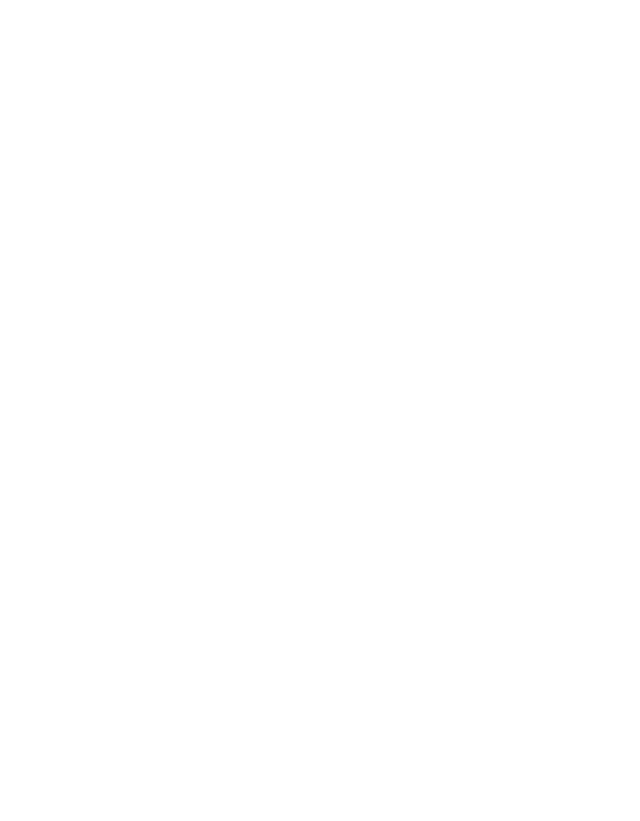
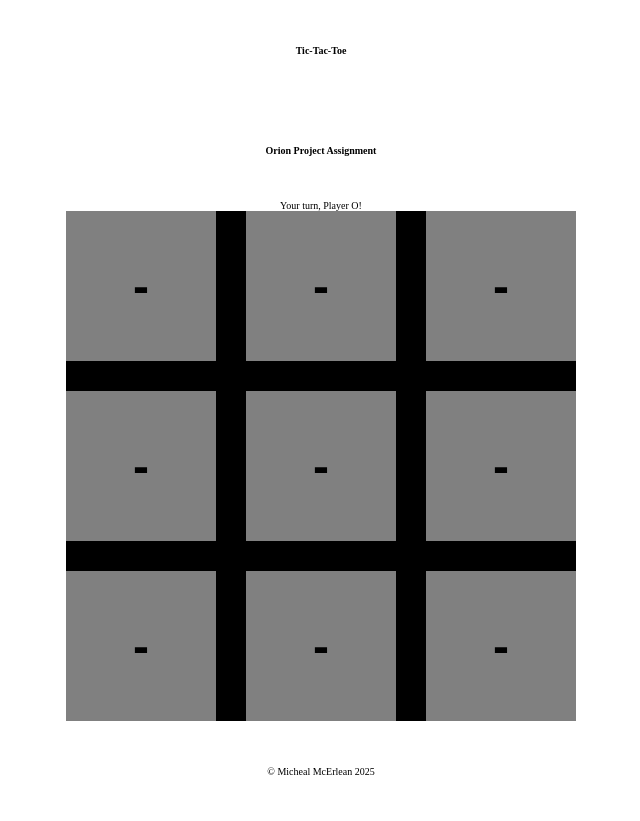
Before and after one commit to MichealMcErlean/odin-tic-tac-toe, a plain HTML site: page index.html in a window 1280 px wide. Shown: the whole page, without its empty margins (319-959 px from the left). Before the commit the page ends 800 px from the top, so only its background shows below. Drawn offline with Linux system fonts and the light colour scheme.

Commit message:
GUI is functional
Can make moves, and the game displays a message
on victory.

```diff
--- a/index.html
+++ b/index.html
@@ -5,9 +5,23 @@
   <meta name="viewport" content="width=device-width, initial-scale=1.0">
   <title>Tic-Tac-Toe</title>
   <link rel="stylesheet" href="style.css">
-  <script src="script.js"></script>
+  <script src="script.js" defer></script>
 </head>
 <body>
+  <header>
+    <h1>Tic-Tac-Toe</h1>
+    <h2>Orion Project Assignment</h2>
+  </header>
+  <main>
+    <div class="playerStatus">
 
+    </div>
+    <div class="board">
+
+    </div>
+  </main>
+  <footer>
+    &copy; Micheal McErlean 2025
+  </footer>
 </body>
 </html>
--- a/script.js
+++ b/script.js
@@ -22,14 +22,14 @@ function Gameboard() {
     }
   }
 
-  const reportValue = function(row, col) {
-    console.log(board[row][col].getValue());
-  }
+  // const reportValue = function(row, col) {
+  //   console.log(board[row][col].getValue());
+  // }
 
-  const printBoard = function() {
-    let printedBoard = board.map((row) => row.map((cell) => cell.getValue()));
-    console.table(printedBoard);
-  }
+  // const printBoard = function() {
+  //   let printedBoard = board.map((row) => row.map((cell) => cell.getValue()));
+  //   console.table(printedBoard);
+  // }
 
   const checkForWin = function(player) {
     const playerToken = player.getToken();
@@ -68,7 +68,7 @@ function Gameboard() {
 
   const checkDiagonalWin = function(token) {
     let playerWin = false;
-    if (board[1][1] == token) {
+    if ((board[1][1]).getValue() == token) {
       if (((board[0][0]).getValue() == token &&
               (board[2][2]).getValue() == token) ||
           ((board[2][0]).getValue() == token &&
@@ -80,7 +80,7 @@ function Gameboard() {
     return playerWin;
   }
 
-  return {getBoard, makeMove, printBoard, reportValue, checkForWin};
+  return {getBoard, makeMove, checkForWin};
 }
 
 function Cell() {
@@ -145,19 +145,65 @@ function GameController() {
   const swapActivePlayer = () => activePlayer = activePlayer === playerO ? playerX : playerO;
 
   const playTurn = (row, col) => {
-    let winningPlayer = "none";
+    let winningPlayer = "no-one";
     board.makeMove(row, col, activePlayer);
     if (board.checkForWin(activePlayer)) {
       winningPlayer = activePlayer.getName();
     };
     swapActivePlayer();
-    printNewRound();
     return winningPlayer;
   };
 
-  const printNewRound = function() {
-    board.printBoard();
+  // const printNewRound = function() {
+  //   board.printBoard();
+  // }
+
+  return {playTurn, getActivePlayer, getBoard: board.getBoard};
+}
+
+function ScreenController() {
+  const game= GameController();
+  const status = document.querySelector(".playerStatus");
+  const display = document.querySelector(".board");
+
+  const updateBoard = function() {
+    display.textContent = "";
+
+    const board = game.getBoard();
+    const activePlayer = game.getActivePlayer();
+
+    status.textContent = `Your turn, ${activePlayer}! `;
+
+    for (let row = 0; row < 3; row ++) {
+      for (let col = 0; col < 3; col++) {
+        const cellButton = document.createElement("button");
+        cellButton.textContent = (board[row][col]).getValue();
+        cellButton.dataset.row = row;
+        cellButton.dataset.col = col;
+        if (cellButton.textContent == "-") {
+          cellButton.addEventListener('click', clickMakeMove);
+        }
+        display.appendChild(cellButton)
+      }
+    }
   }
 
-  return {printNewRound, playTurn};
+  const clickMakeMove = function(event) {
+    row = event.target.dataset.row;
+    col = event.target.dataset.col;
+    winner = game.playTurn(row, col);
+    if (winner != "no-one") {
+      updateBoard();
+      status.textContent = `Victory to ${winner}!`;
+      return;
+    } else {
+      updateBoard();
+    }
+  }
+  updateBoard();
 }
+
+
+
+
+ScreenController();
--- a/style.css
+++ b/style.css
@@ -0,0 +1,49 @@
+* {
+  margin: 0;
+  padding: 0;
+  box-sizing: border-box;
+  font-size: 10px;
+}
+
+body {
+  display: grid;
+  height: 100vh;
+  grid-template-rows: 200px 1fr 100px;
+}
+
+header {
+  display:grid;
+  grid-template-columns: 1fr;
+  place-items: center;
+}
+
+main {
+  display:grid;
+  grid-template-columns: 1fr;
+  place-items: center;
+}
+
+footer {
+  display: grid;
+    grid-template-columns: 1fr;
+    place-items: center;
+}
+
+.board{
+  display: grid;
+  grid-template-rows: 150px 150px 150px;
+  grid-template-columns: 150px 150px 150px;
+  gap: 30px;
+  background-color: black;
+}
+
+.board > button {
+  border: none;
+  background-color: grey;
+  color: black;
+  font-size: 4.8rem;
+  font-weight: bold;
+  height: 150px;
+  width: 150px;
+
+}
```
